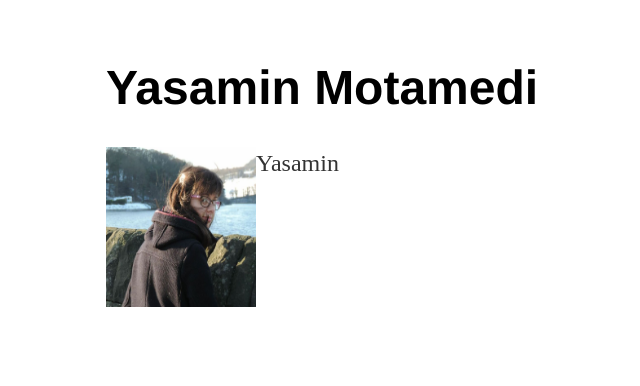
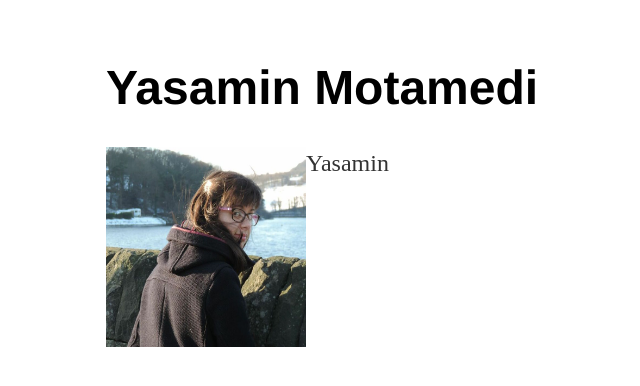
Before and after one commit to ymotamedi/ymotamedi.github.io, a Jekyll site: the page built from index.html, in a window 1280 px wide. Shown: the top 386 px of the page, without its empty margins (86-726 px from the left). Built offline with Jekyll 4.4.1, drawn with Linux system fonts in a browser that asks for light colours.

Commit message:
Update index.html

```diff
--- a/index.html
+++ b/index.html
@@ -2,6 +2,6 @@
 layout: default
 title: Yasamin
 ---
-<p><img src="ym2.jpeg" style="float:left;width:150px;height:160px">
+<p><img src="ym2.jpeg" style="float:left;width:200px;height:200px">
 Yasamin
 </p>
```
